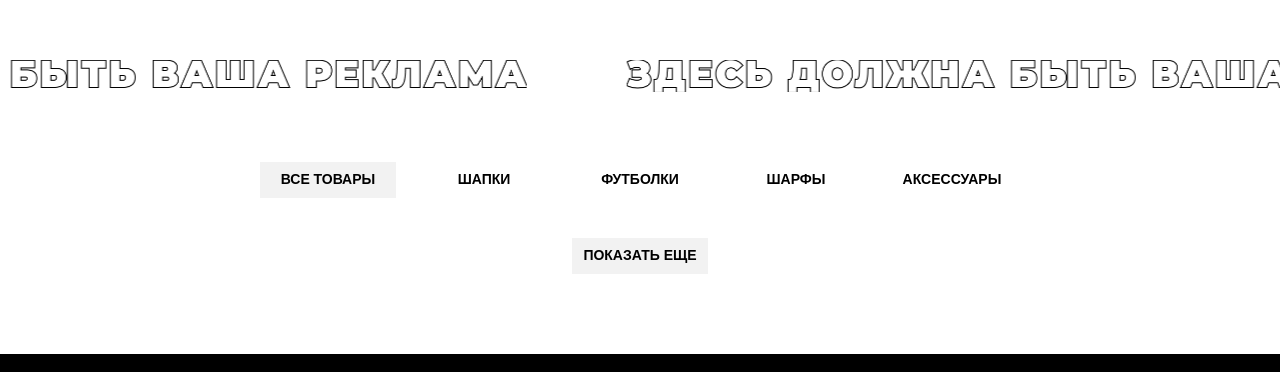
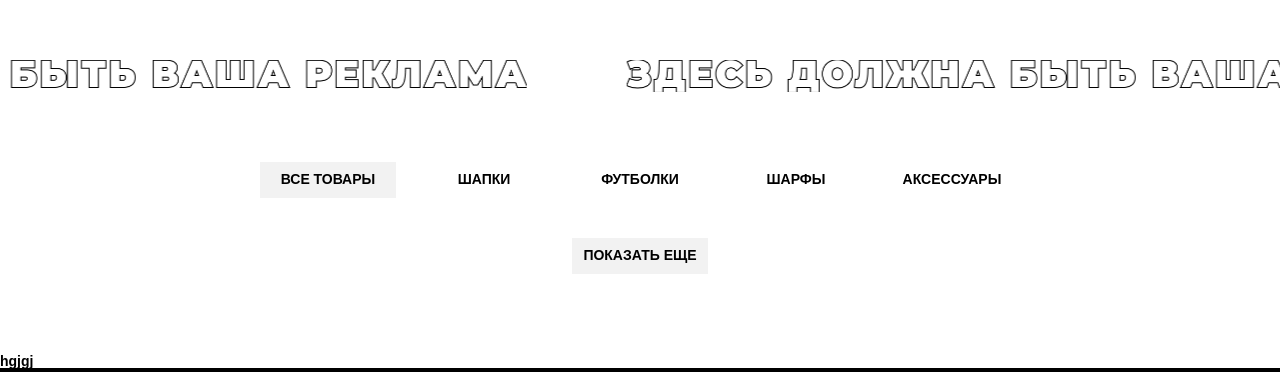
Before and after one commit to olga-evdokimova/shop-template, a website built with webpack: page src/index.html in a window 1280 px wide. Shown: the part 580-952 px from the top of the page. Built offline with nearby package versions, Linux system fonts and the light colour scheme; no server answers; files whose address does not match are found by name.

Commit message:
проба

```diff
--- a/src/index.html
+++ b/src/index.html
@@ -11,6 +11,7 @@
 			@@include('html/_first-screen.htm',{})
 			@@include('html/_banner.htm',{})
 			@@include('html/_content.htm',{})
+			<div>hgjgj</div>
 		</main>
 		@@include('html/_footer.htm',{})
 	</div>
```
